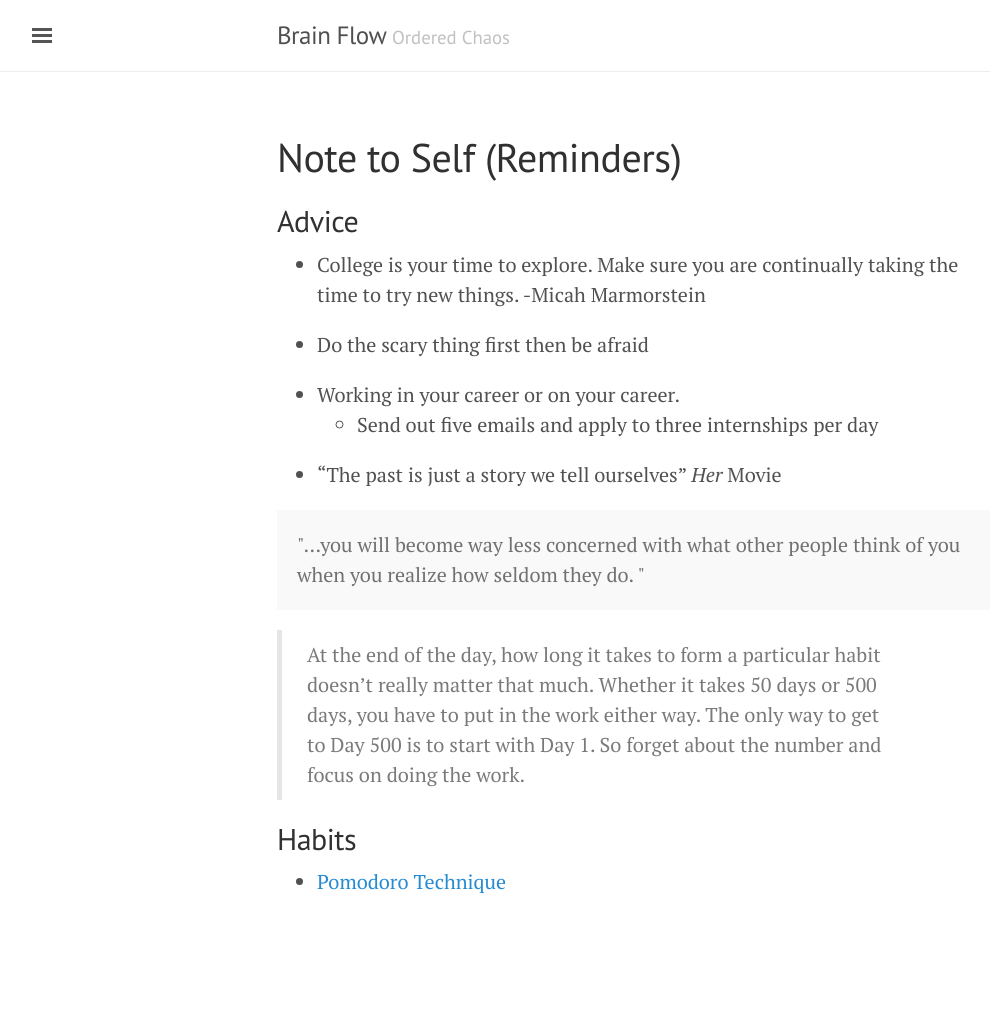
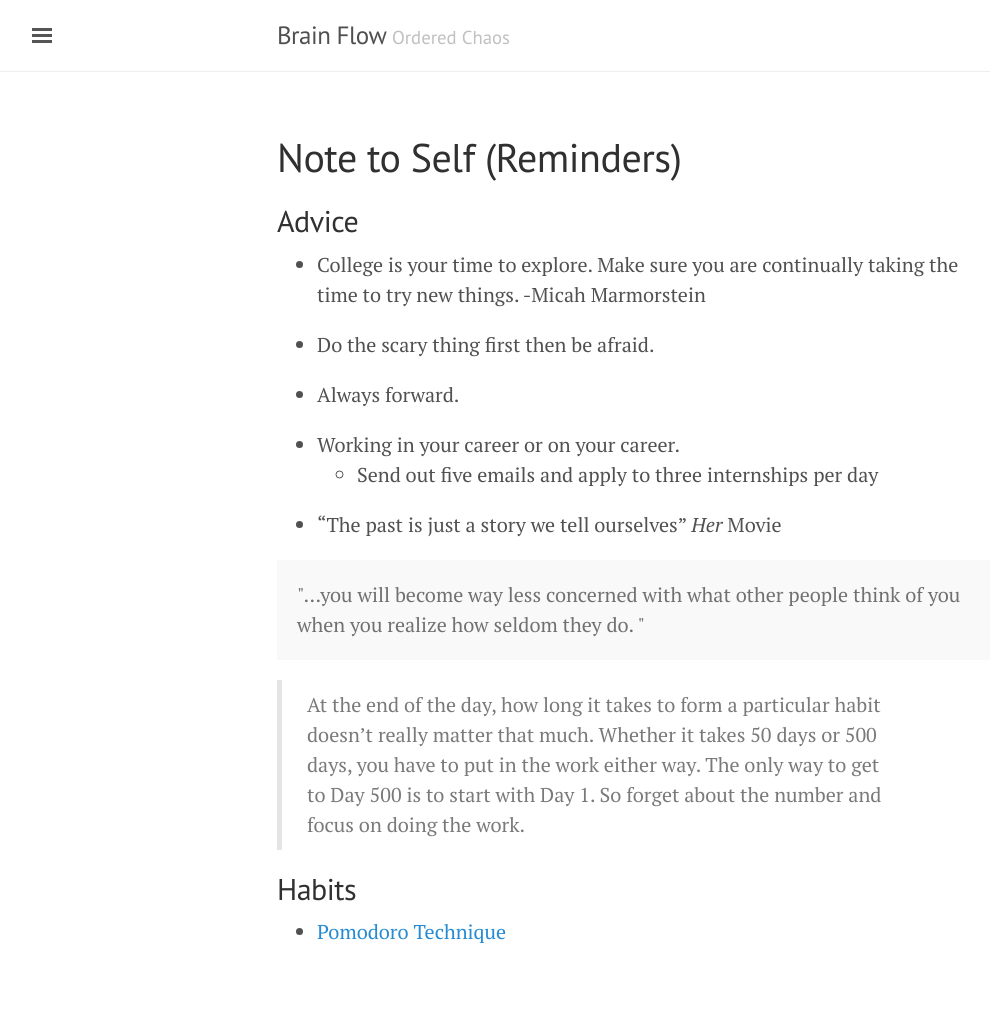
Before and after one commit to bjchia/bjchia.github.io, a Jekyll site: the page built from notetoself.md, in a window 1280 px wide. Shown: the whole page, without its empty margins (3-993 px from the left). Built offline with Jekyll 4.4.1, drawn with Linux system fonts in a browser that asks for light colours; before the commit the page ends 977 px from its top, so only the background shows below that.

Commit message:
Update notetoself.md

```diff
--- a/notetoself.md
+++ b/notetoself.md
@@ -6,7 +6,9 @@ title: Note to Self (Reminders)
 ## Advice
 * College is your time to explore. Make sure you are continually taking the time to try new things. -Micah Marmorstein
 
-* Do the scary thing first then be afraid
+* Do the scary thing first then be afraid.
+
+* Always forward.
 
 * Working in your career or on your career.
   - Send out five emails and apply to three internships per day
```
